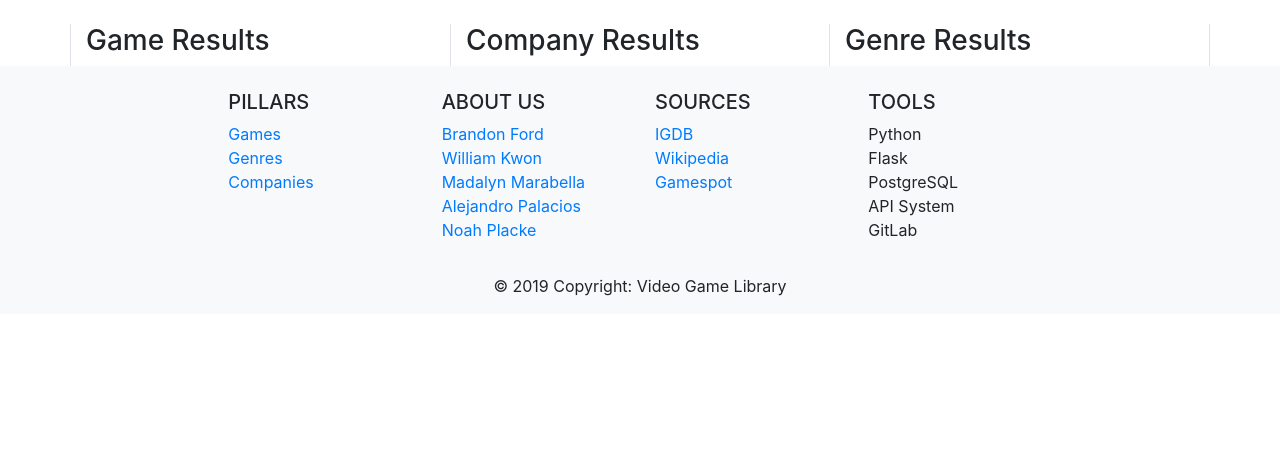
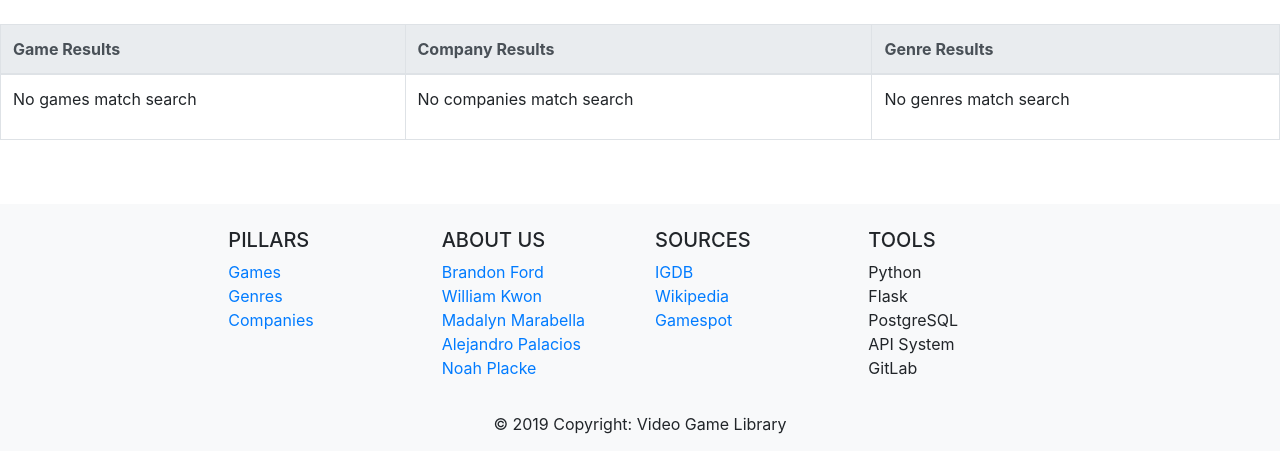
Before and after one commit to noahplacke/cs329e-idb-videogame, a Flask app: page /search/ in a window 1280 px wide. Shown: the part 116-567 px from the top of the page. Run offline with Flask 2, Linux system fonts and the light colour scheme; parts of the project's set-up code (start-up, migrations or seed data) failed here and were passed over; some libraries are stand-ins or nearby versions.

Commit message:
implements global search

```diff
--- a/templates/navbar.html
+++ b/templates/navbar.html
@@ -33,10 +33,12 @@
 
 
 
-          <form class="form-inline my-2 my-lg-0">
-            <input class="form-control mr-sm-2" type="search" id="myInput" onkeyup="search_func()" placeholder="Search" aria-label="Search">
+          <form class="form-inline my-2 my-lg-0" action="{{url_for('search')}}">
+            <input class="form-control mr-sm-2" type="text" name="search_str" placeholder="Search">
             <button class="btn btn-outline-success my-2 my-sm-0" type="submit">Search</button>
           </form>
+<!-- <form class = "form-inline" action = "{{url_for('games')}}">-->
+
         </div>
       </nav>
 
--- a/templates/search.html
+++ b/templates/search.html
@@ -23,28 +23,70 @@
 
 	<div id = "header">Search Results</div>
   <br>
-  <div class="container">
+
+	<table class = "table table-bordered">
+    <thead class="thead-light">
+    <tr>
+      <th>Game Results</th>
+      <th>Company Results</th>
+      <th>Genre Results</th>
+    </tr>
+    </thead>
+    <tr>
+      <td>
+        {% if games == [] %}
+          <p>No games match search</p>
+        {% else %}
+          {% for game in games %}
+            <p><a href = "{{url_for('games')}}{{game.game_id}}">{{game.name}}</a></p>
+          {% endfor %}
+        {% endif %}
+      </td>
+      <td>
+        {% if companies == [] %}
+          <p>No companies match search</p>
+        {% else %}
+          {% for company in companies %}
+            <p><a href = "{{url_for('companies')}}{{company.company_id}}">{{company.name}}</a></p>
+          {% endfor %}
+        {% endif %}
+      </td>
+      <td>
+        {% if genres == [] %}
+          <p>No genres match search</p>
+        {% else %}
+          {% for genre in genres %}
+            <p><a href = "{{url_for('genres')}}{{genre.genre_id}}">{{genre.name}}</a></p>
+          {% endfor %}
+        {% endif %}
+      </td>
+    </tr>
+  </table>
+
+<!--  <div class="container">
     <div class="row">
       <div class="col-sm-4 border-left">
-        <h3>Game Results</h3>
+        <h4>Game Results</h4>
         {% for game in games %}
           <p><a href = "{{url_for('games')}}{{game.game_id}}">{{game.name}}</a></p>
         {% endfor %}
       </div>
       <div class="col-sm-4 border-left border-right">
-        <h3>Company Results</h3>
+        <h4>Company Results</h4>
         {% for company in companies %}
           <p>{{company.name}}</p>
         {% endfor %}
       </div>
       <div class="col-sm-4 border-right">
-        <h3>Genre Results</h3>
+        <h4>Genre Results</h4>
         {% for genre in genres %}
           <p>{{genre.name}}</p>
         {% endfor %}
       </div>
     </div>
-  </div>
+  </div>-->
+
+<br><br>
 
 
 <footer class="page-footer font-small bg-light pt-4">
```
